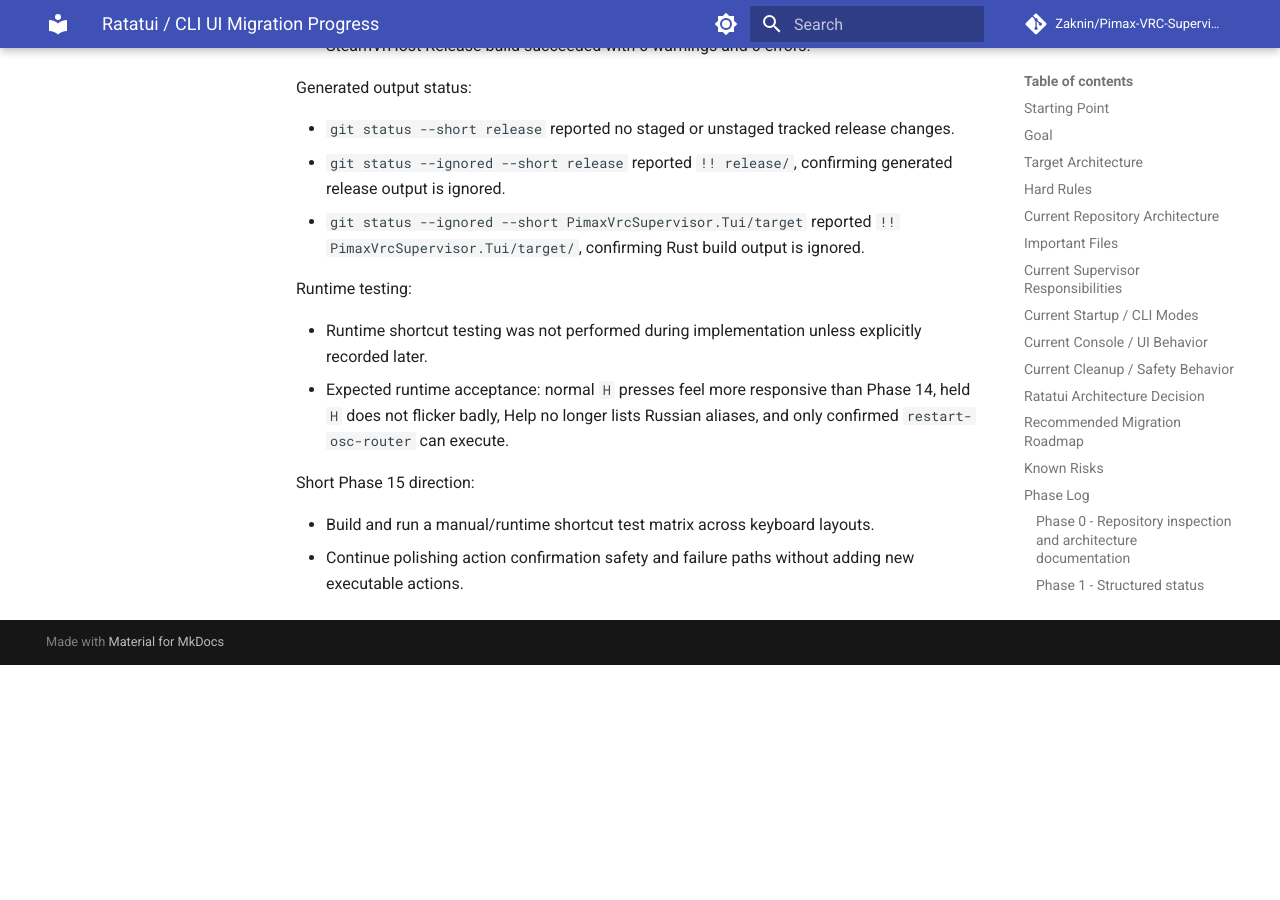
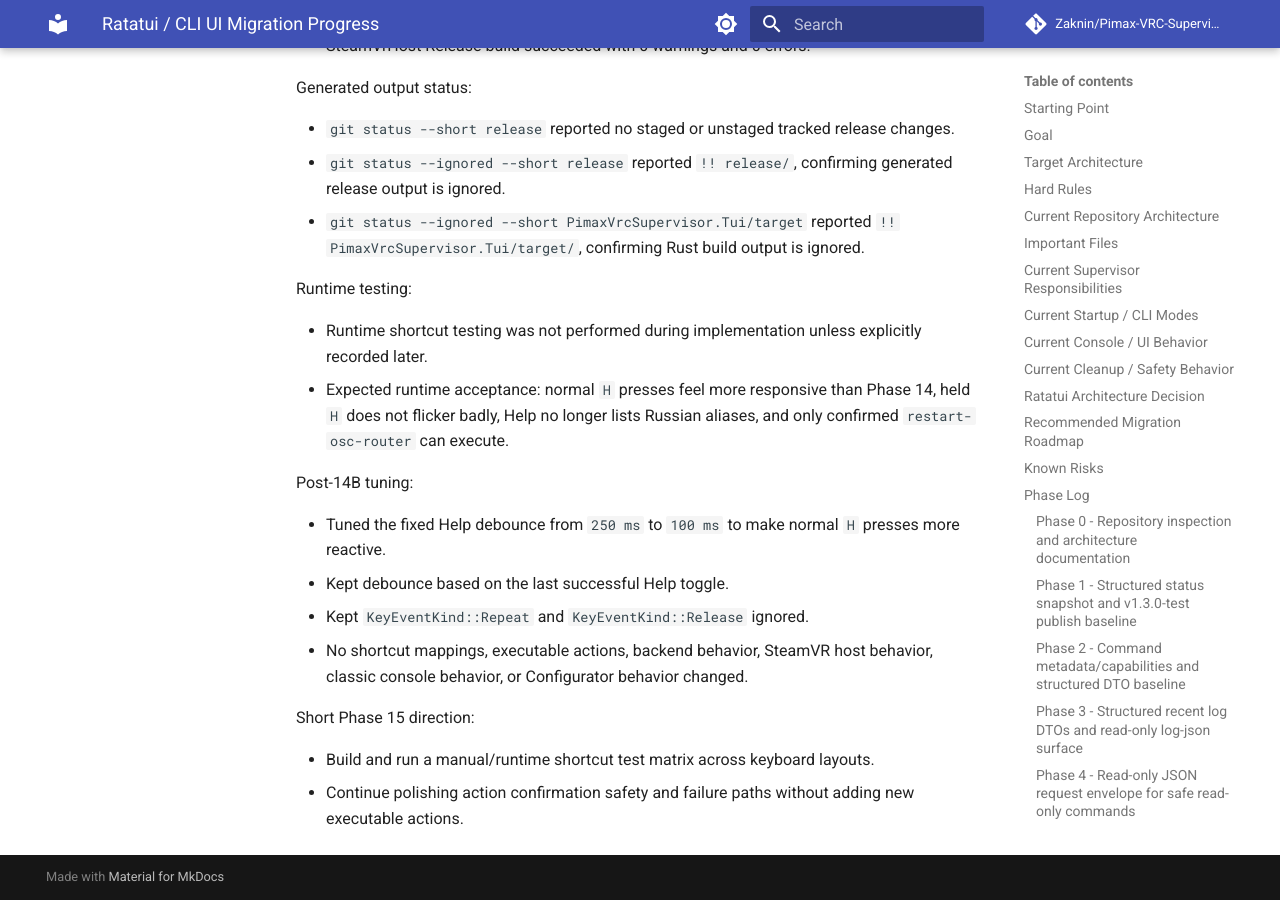
Before and after one commit to Zaknin/Pimax-VRC-Supervisor, an MkDocs documentation site: the page built from docs/ratatui-tui-migration-progress.md, in a window 1280 px wide and 900 px high, scrolled down 55675 px. Built offline with MkDocs 1.6.1 and Material for MkDocs 9.7.7, drawn with Linux system fonts in a browser that asks for light colours; comment, search, counter and statistics services are not loaded; before the commit the page ends 56340 px from its top, so only the background shows below that.

Commit message:
Tune TUI help debounce to 100ms

```diff
--- a/docs/ratatui-action-execution-design.md
+++ b/docs/ratatui-action-execution-design.md
@@ -48,7 +48,7 @@ The TUI tracks action in-progress state and rejects duplicate action attempts wi
 
 ## Phase 13/14 Implementation Status
 
-Phase 13 made layout-independent keys the primary desktop TUI shortcuts. Phase 14 changes help to `H` only, removes `F1`, `?`, and Russian help aliases, and keeps `F5` refresh, `1` Restart OSC Router confirmation, `Enter` confirm, and `Esc` cancel. Phase 14B replaces the `400 ms` quiet-interval guard with a fixed `250 ms` debounce based on the last successful Help toggle, making normal `H` presses more responsive while still ignoring repeat/release events.
+Phase 13 made layout-independent keys the primary desktop TUI shortcuts. Phase 14 changes help to `H` only, removes `F1`, `?`, and Russian help aliases, and keeps `F5` refresh, `1` Restart OSC Router confirmation, `Enter` confirm, and `Esc` cancel. Phase 14B replaces the `400 ms` quiet-interval guard with a fixed `100 ms` debounce based on the last successful Help toggle, making normal `H` presses more responsive while still ignoring repeat/release events.
 
 The classic console behavior remains unchanged and continues to use `1`-`6` plus `F1`. The backend action allowlist is unchanged, and `restart-osc-router` remains the only executable desktop TUI action.
 
--- a/docs/ratatui-tui-migration-progress.md
+++ b/docs/ratatui-tui-migration-progress.md
@@ -1567,7 +1567,7 @@ Status: Completed
 
 Summary:
 
-- Replaced the Phase 14 `400 ms` quiet-interval H-key guard with a fixed `250 ms` debounce.
+- Replaced the Phase 14 `400 ms` quiet-interval H-key guard with a fixed `100 ms` debounce.
 - Debounce is based on the last successful Help toggle.
 - Ignored `H`/`h` events no longer update the debounce timestamp.
 - Kept `H`/`h` as the only Help trigger.
@@ -1633,6 +1633,13 @@ Runtime testing:
 - Runtime shortcut testing was not performed during implementation unless explicitly recorded later.
 - Expected runtime acceptance: normal `H` presses feel more responsive than Phase 14, held `H` does not flicker badly, Help no longer lists Russian aliases, and only confirmed `restart-osc-router` can execute.
 
+Post-14B tuning:
+
+- Tuned the fixed Help debounce from `250 ms` to `100 ms` to make normal `H` presses more reactive.
+- Kept debounce based on the last successful Help toggle.
+- Kept `KeyEventKind::Repeat` and `KeyEventKind::Release` ignored.
+- No shortcut mappings, executable actions, backend behavior, SteamVR host behavior, classic console behavior, or Configurator behavior changed.
+
 Short Phase 15 direction:
 
 - Build and run a manual/runtime shortcut test matrix across keyboard layouts.
--- a/docs/ratatui-tui.md
+++ b/docs/ratatui-tui.md
@@ -126,7 +126,7 @@ Phase 11 enables the first controlled TUI action for `restart-osc-router` only.
 
 Phase 12 hardens overlay input handling and action result display. The TUI ignores repeated/released key events, confirmation input takes priority over help and dashboard input, help closes before `q` quits, duplicate action attempts are rejected while an action is in progress, and the latest action result is shown in the backend/status area.
 
-Phase 13 made layout-independent shortcuts primary with `F1` help. Phase 14 changed TUI help to `H` only, removed `F1`, `?`, and Russian help aliases, and added a `400 ms` quiet-interval H-key guard. Phase 14B tunes that to a fixed `250 ms` debounce based on the last successful Help toggle, making normal `H` presses more responsive while still ignoring repeat/release events. The classic console keeps its existing `1`-`6` and `F1` hotkeys.
+Phase 13 made layout-independent shortcuts primary with `F1` help. Phase 14 changed TUI help to `H` only, removed `F1`, `?`, and Russian help aliases, and added a `400 ms` quiet-interval H-key guard. Phase 14B tunes that to a fixed `100 ms` debounce based on the last successful Help toggle, making normal `H` presses more responsive while still ignoring repeat/release events. The classic console keeps its existing `1`-`6` and `F1` hotkeys.
 
 ## Future Direction
 
```
Also changed, not shown: 1 other file.
